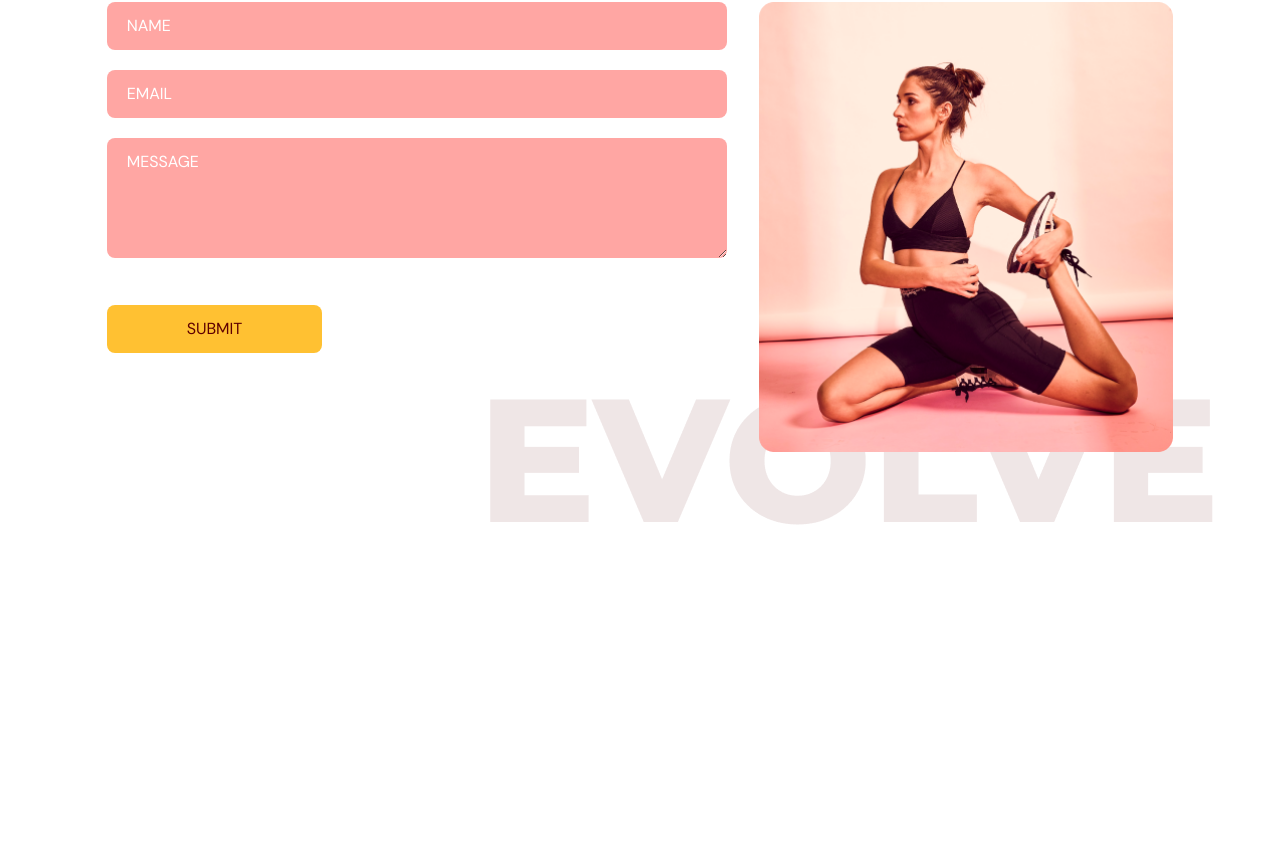
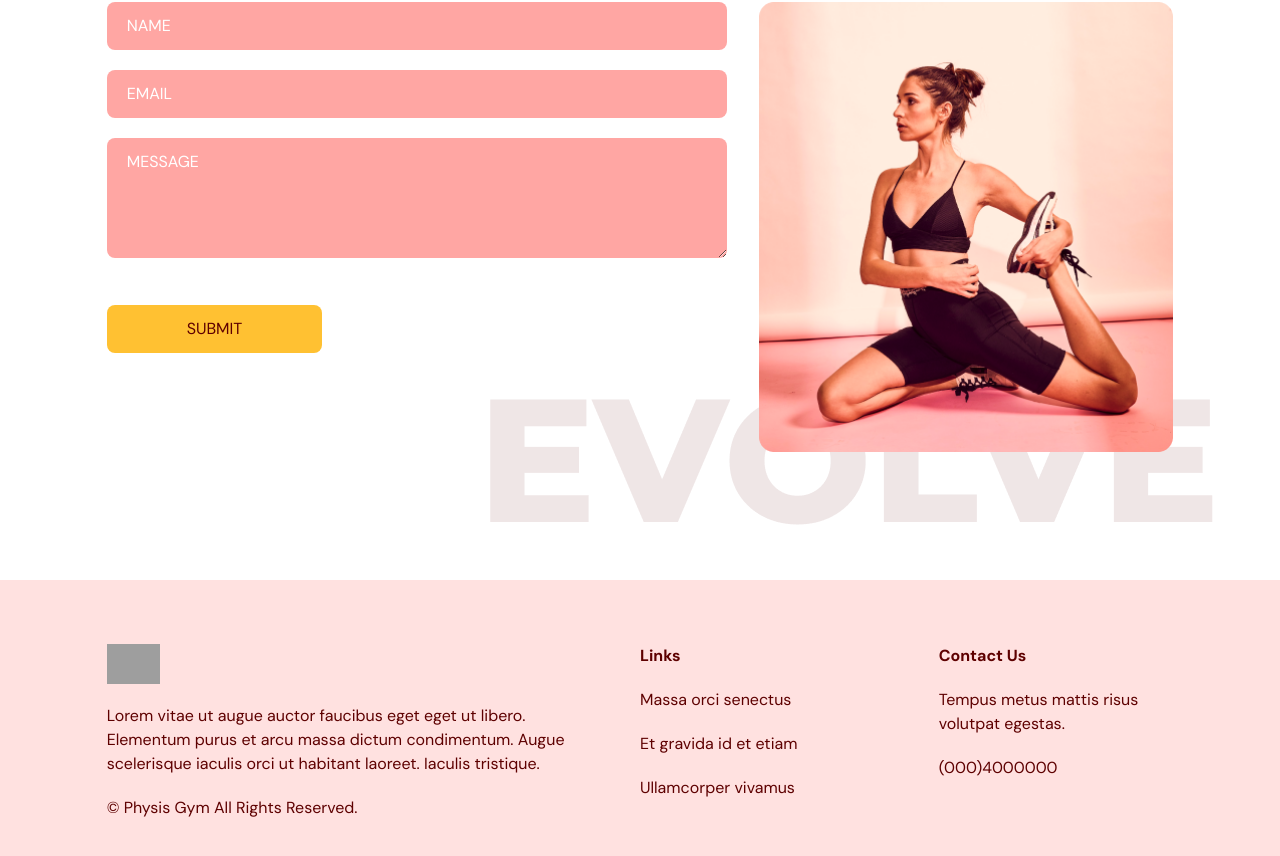
Before and after one commit to DaniVadala/PhysisGym, a React (Vite) app: page / in a window 1280 px wide. Shown: the part 3252-4108 px from the top of the page. Before the commit the page ends 3832 px from the top, so only its background shows below. Built offline with nearby package versions, Linux system fonts and the light colour scheme; grey boxes are pictures that could not be loaded.

Commit message:
Footer Added

```diff
--- a/src/App.tsx
+++ b/src/App.tsx
@@ -3,9 +3,7 @@
 import Benefits from "@/scenes/benefits";
 import OurClasses from "@/scenes/ourClasses";
 import ContactUs from "@/scenes/contactUs";
-
-
-
+import Footer from "@/scenes/footer";
 import { useEffect, useState } from "react";
 import { SelectedPage } from "@/shared/types";
 
@@ -39,6 +37,7 @@
         <Benefits setSelectedPage={setSelectedPage} />
         <OurClasses setSelectedPage={setSelectedPage} />
         <ContactUs setSelectedPage={setSelectedPage} />
+        <Footer/>
 
 
     </div>
--- /dev/null
+++ b/src/scenes/footer/index.tsx
@@ -0,0 +1,31 @@
+
+const Footer = () => {
+  return (
+    <footer className="bg-primary-100 py-16">
+      <div className="justify-content mx-auto w-5/6 gap-16 md:flex">
+        <div className="mt-16 basis-1/2 md:mt-0">
+<img className="h-10" src="https://upload.wikimedia.org/wikipedia/commons/3/36/Pakua.svg" alt="" />
+  <p className="my-5">
+            Lorem vitae ut augue auctor faucibus eget eget ut libero. Elementum
+            purus et arcu massa dictum condimentum. Augue scelerisque iaculis
+            orci ut habitant laoreet. Iaculis tristique.
+          </p>
+          <p>© Physis Gym All Rights Reserved.</p>
+        </div>
+        <div className="mt-16 basis-1/4 md:mt-0">
+          <h4 className="font-bold">Links</h4>
+          <p className="my-5">Massa orci senectus</p>
+          <p className="my-5">Et gravida id et etiam</p>
+          <p>Ullamcorper vivamus</p>
+        </div>
+        <div className="mt-16 basis-1/4 md:mt-0">
+          <h4 className="font-bold">Contact Us</h4>
+          <p className="my-5">Tempus metus mattis risus volutpat egestas.</p>
+          <p>(000)4000000</p>
+        </div>
+      </div>
+    </footer>
+  );
+};
+
+export default Footer;
```
